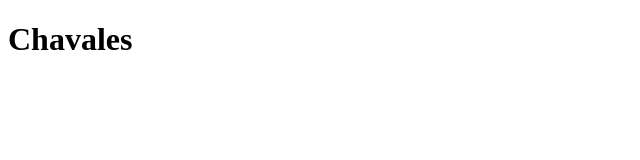
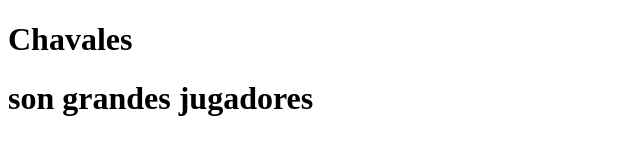
Before and after one commit to Landu1994/Chavales, a plain HTML site: page index.html in a window 1280 px wide. Shown: the whole page, without its empty margins (0-640 px from the left). Drawn offline with Linux system fonts and the light colour scheme.

Commit message:
tercer intento

```diff
--- a/index.html
+++ b/index.html
@@ -7,6 +7,10 @@
 </head>
 <body>
     <h1>Chavales</h1>
+    <div>
+
+        <h1> son grandes jugadores </h1>
+    </div>
 
 
 </body>
```
